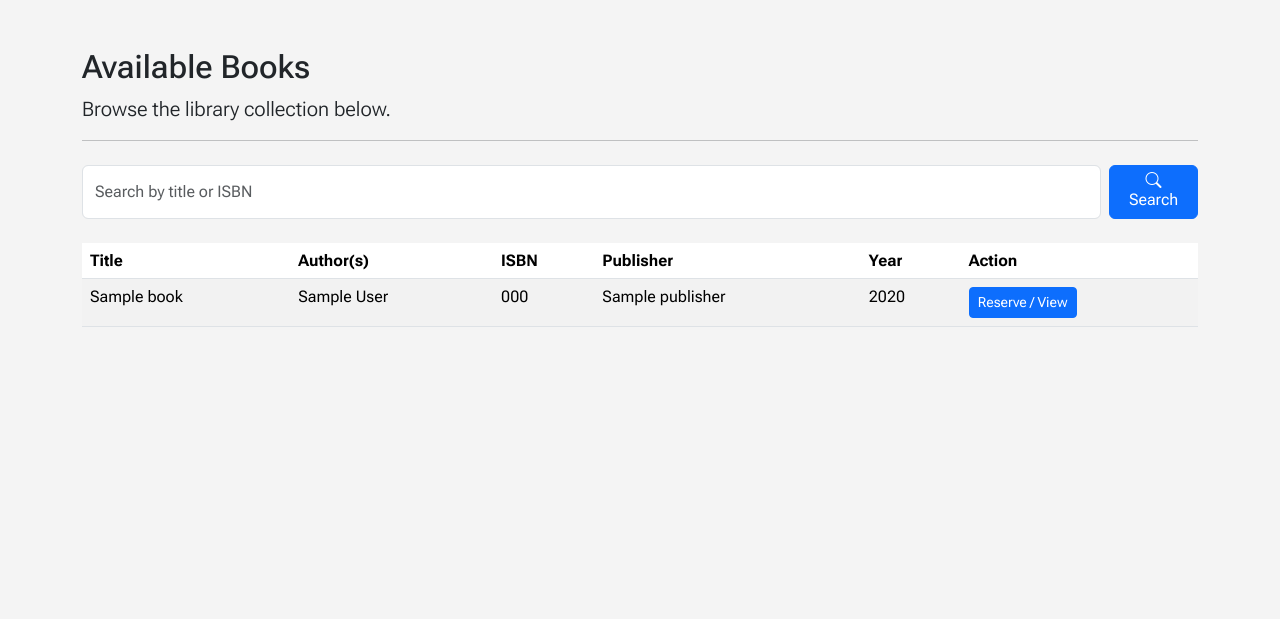
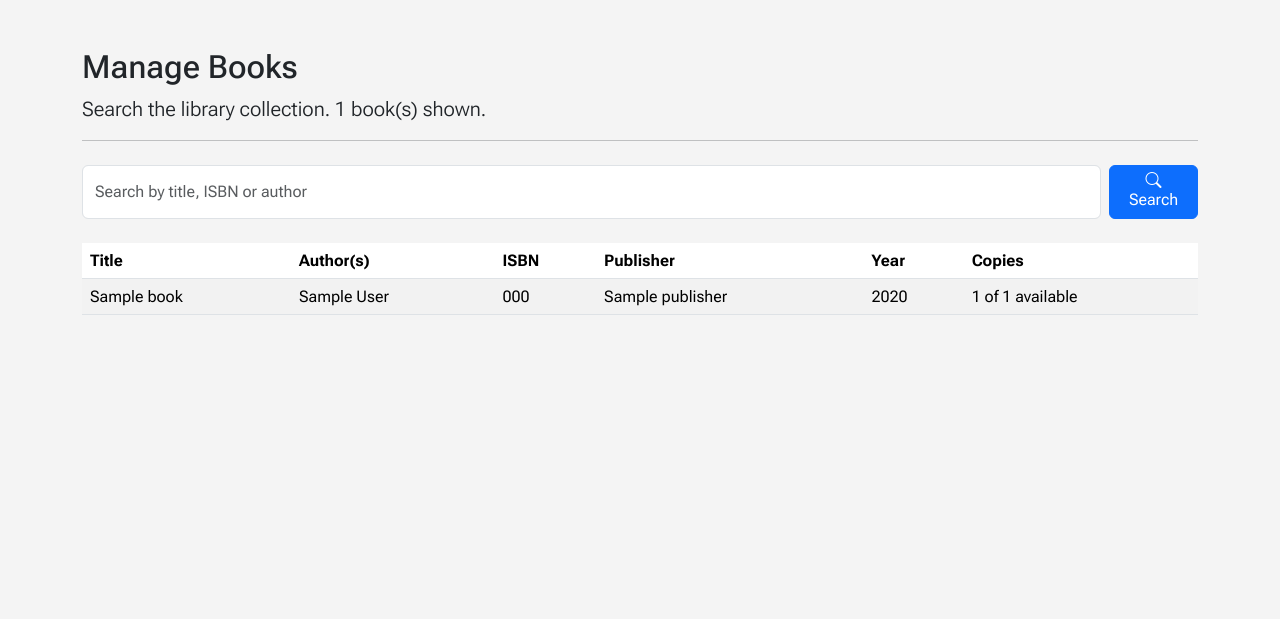
Before and after one commit to OnTheFlyCoding/libraryApp, a PHP site: page /admin/books.php in a window 1280 px wide. Shown: the part 56-675 px from the top of the page. Run offline with PHP 8.4, Linux system fonts and the light colour scheme; the visitor is signed in with stand-in values (Sample User, id 1); tables that the repository leaves empty or names only in its code hold one stand-in row (values such as "Sample post").

Commit message:
admin search books.php
Co-Authored-By: Mookes-97 <317640086+Mookes-97@users.noreply.github.com>
Co-Authored-By: OnTheFlyCoding <149005453+OnTheFlyCoding@users.noreply.github.com>
Co-Authored-By: Copilot <198982749+Copilot@users.noreply.github.com>

```diff
--- a/admin/books.php
+++ b/admin/books.php
@@ -1,17 +1,21 @@
 <?php
+/**
+ * Manage Books (Administrators)
+ * Search books by title, ISBN or author, and see how many copies are on the shelf.
+ * (Add / Delete Books will be added to this page later.)
+ */
+error_reporting(E_ALL);
+ini_set('display_errors', 0); // Set to 1 while debugging
 
-error_reporting(E_ALL);
-ini_set('display_errors', 0);
+/* session.php = session + login check + $db_connection */
+include_once (realpath(dirname(__FILE__, 2) . '/php/session.php'));
 
-/* Session */
-include_once(realpath(dirname(__FILE__, 2) . '/php/session.php'));
-include_once(realpath(dirname(__FILE__, 2) . '/php/path.php'));
+/* Only admins (role 1) can see this page; everyone else is sent to logout */
+include_once (ROOT_SRC_PATH . '/check_admin.php');
 
-/* Admin Check */
-include_once(ROOT_SRC_PATH . '/check_admin.php');
+$page_name = "adminBooks";
 
-/* Page Name */
-$page_name = "adminBooks";
+/* SEARCH: $_GET reads the search from the URL, e.g. books.php?search=orwell */
 $search = trim($_GET['search'] ?? '');
 
 /* % is a wildcard in SQL LIKE: "%gat%" matches any text containing "gat".
@@ -19,61 +23,54 @@ $search = trim($_GET['search'] ?? '');
 $like = "%" . $search . "%";
 
 /* ------------------------------------------------------------------
-   DATABASE: get books (matching the search) with publisher and author(s)
-   - b, p, ba, a are short nicknames (aliases) for the tables.
-   - LEFT JOIN keeps a book even if it has no publisher/author yet.
-   - WHERE ... LIKE ? filters by title OR isbn. The ? marks are filled in below.
+   1. GET BOOKS (matching the search) with publisher, author(s) and copy counts
+   - Same joins as user/books.php: LEFT JOIN keeps books with no publisher/author.
    - GROUP_CONCAT joins several authors into one string, e.g. "A, B".
-   - GROUP BY b.book_id = one row per book (needed for GROUP_CONCAT).
+   - The two (SELECT COUNT(*) ...) are small queries run for each book:
+       total_copies = how many copies the library owns
+       on_loan      = how many of those copies are borrowed right now
+   - HAVING (instead of WHERE) runs AFTER the authors are joined together,
+     so the search can also match the author list, not just title and ISBN.
    ------------------------------------------------------------------ */
-$query = "
+$stmt = $db_connection->prepare("
     SELECT b.book_id, b.title, b.isbn, b.publication_year, p.publisher_name,
-           GROUP_CONCAT(CONCAT(a.first_name, ' ', a.last_name) SEPARATOR ', ') AS authors
+           GROUP_CONCAT(CONCAT(a.first_name, ' ', a.last_name) SEPARATOR ', ') AS authors,
+           (SELECT COUNT(*) FROM BookCopies bc WHERE bc.book_id = b.book_id) AS total_copies,
+           (SELECT COUNT(*) FROM BookCopies bc
+              INNER JOIN Loans l ON l.copy_id = bc.copy_id
+              WHERE bc.book_id = b.book_id AND l.return_date IS NULL) AS on_loan
     FROM Books b
     LEFT JOIN Publishers  p  ON b.pub_id     = p.pub_id
     LEFT JOIN BookAuthors ba ON b.book_id    = ba.book_id
     LEFT JOIN Authors     a  ON ba.author_id = a.author_id
-    WHERE b.title LIKE ? OR b.isbn LIKE ?
     GROUP BY b.book_id
-    ORDER BY b.title";
-
-/* Prepared statement: the user's search is sent separately from the SQL,
-   so it can never change the query itself (prevents SQL injection).
-   bind_param("ss", ...) = fill the two ? marks with two strings ("s" = string). */
-$stmt = $db_connection->prepare($query);
-$stmt->bind_param("ss", $like, $like);
+    HAVING b.title LIKE ? OR b.isbn LIKE ? OR authors LIKE ?
+    ORDER BY b.title");
+$stmt->bind_param("sss", $like, $like, $like); // fill the three ? marks with the search
 $stmt->execute();
-
-/* get_result() gets the answer, fetch_all(MYSQLI_ASSOC) turns ALL rows into an array.
-   MYSQLI_ASSOC = each row uses column names as keys, e.g. $book['title']. */
 $books = $stmt->get_result()->fetch_all(MYSQLI_ASSOC);
 $stmt->close();
 
-/* We already have the data stored in $books, so close the database connection */
 $db_connection->close();
-
 ?>
-
 <!doctype html>
 <html lang="en">
   <head>
-    <?php /* ROOT_PATH = full folder path on disk to csc235_login (from path.php) */ ?>
-    <?php include_once (ROOT_PATH . '/include/head.php'); ?>
-    <title>Available Books - Library Prototype</title>
+    <?php include_once (ROOT_PATH . '/include/head.php'); // loads meta tags, fonts and Bootstrap CSS ?>
+    <title>Manage Books - Library Prototype</title>
   </head>
-  <?php /* <?= something ?> is short for <?php echo something; ?> (prints a value into the HTML) */ ?>
   <body class="<?= $page_name ?>">
-    <?php include_once (ROOT_PATH . '/include/header.php'); // the navbar ?>
+    <?php include_once (ROOT_PATH . '/include/header.php'); ?>
 
-    <main class="container">
-      <h2>Available Books</h2>
-      <p class="lead">Browse the library collection below.</p>
+    <main class="container pb-5">
+      <h2>Manage Books</h2>
+      <p class="lead">Search the library collection. <?= count($books) ?> book(s) shown.</p>
       <hr class="mb-4">
 
-      <?php /* Search form: method="get" puts the search in the URL (books.php?search=...)
-               and reloads this same page. value= keeps what the user typed in the box. */ ?>
+      <?php /* Search form: method="get" reloads this page with ?search=... in the URL.
+               value= keeps what the admin typed in the box. */ ?>
       <form method="get" class="d-flex gap-2 mb-4">
-        <input type="text" name="search" class="form-control" placeholder="Search by title or ISBN"
+        <input type="text" name="search" class="form-control" placeholder="Search by title, ISBN or author"
                value="<?= htmlspecialchars($search) ?>">
         <button type="submit" class="btn btn-primary"><i class="bi bi-search"></i> Search</button>
         <?php if ($search !== ''): // only show "Clear" while searching ?>
@@ -81,35 +78,27 @@ $db_connection->close();
         <?php endif; ?>
       </form>
 
-      <table class="table table-striped table-hover">
+      <table class="table table-striped table-hover align-middle">
         <thead>
-          <tr>
-            <th>Title</th><th>Author(s)</th><th>ISBN</th><th>Publisher</th><th>Year</th><th>Action</th>
-          </tr>
+          <tr><th>Title</th><th>Author(s)</th><th>ISBN</th><th>Publisher</th><th>Year</th><th>Copies</th></tr>
         </thead>
         <tbody>
-          <?php
-          /* foreach: loop through $books, one $book (row) at a time.
-             htmlspecialchars(): turns < > & " into safe text so the browser
-             displays them instead of running them as code (prevents XSS attacks).
-             ?? : use the right side if the left side is empty, e.g. 'Unknown'. */
-          ?>
           <?php foreach ($books as $book): ?>
+            <?php $available = $book['total_copies'] - $book['on_loan']; // copies still on the shelf ?>
             <tr>
               <td><?= htmlspecialchars($book['title']) ?></td>
               <td><?= htmlspecialchars($book['authors'] ?? 'Unknown') ?></td>
               <td><?= htmlspecialchars($book['isbn']) ?></td>
               <td><?= htmlspecialchars($book['publisher_name'] ?? 'N/A') ?></td>
               <td><?= htmlspecialchars($book['publication_year']) ?></td>
-              <td>
-                <?php /* (int) forces book_id to be a whole number, so nothing harmful can sneak into the link */ ?>
-                <a href="book.php?book_id=<?= (int) $book['book_id'] ?>" class="btn btn-sm btn-primary">Reserve / View</a>
+              <?php /* e.g. "1 of 2 available"; red when every copy is borrowed */ ?>
+              <td class="<?= $available > 0 ? '' : 'text-danger' ?>">
+                <?= $available ?> of <?= $book['total_copies'] ?> available
               </td>
             </tr>
           <?php endforeach; ?>
 
-          <?php /* empty() is true when $books has no rows, so show a message instead of a blank table */ ?>
-          <?php if (empty($books)): ?>
+          <?php if (empty($books)): // no rows: either nothing matches the search, or no books yet ?>
             <tr><td colspan="6" class="text-center">
               <?= $search !== '' ? 'No books match "' . htmlspecialchars($search) . '".' : 'No books found in the library database.' ?>
             </td></tr>
```
